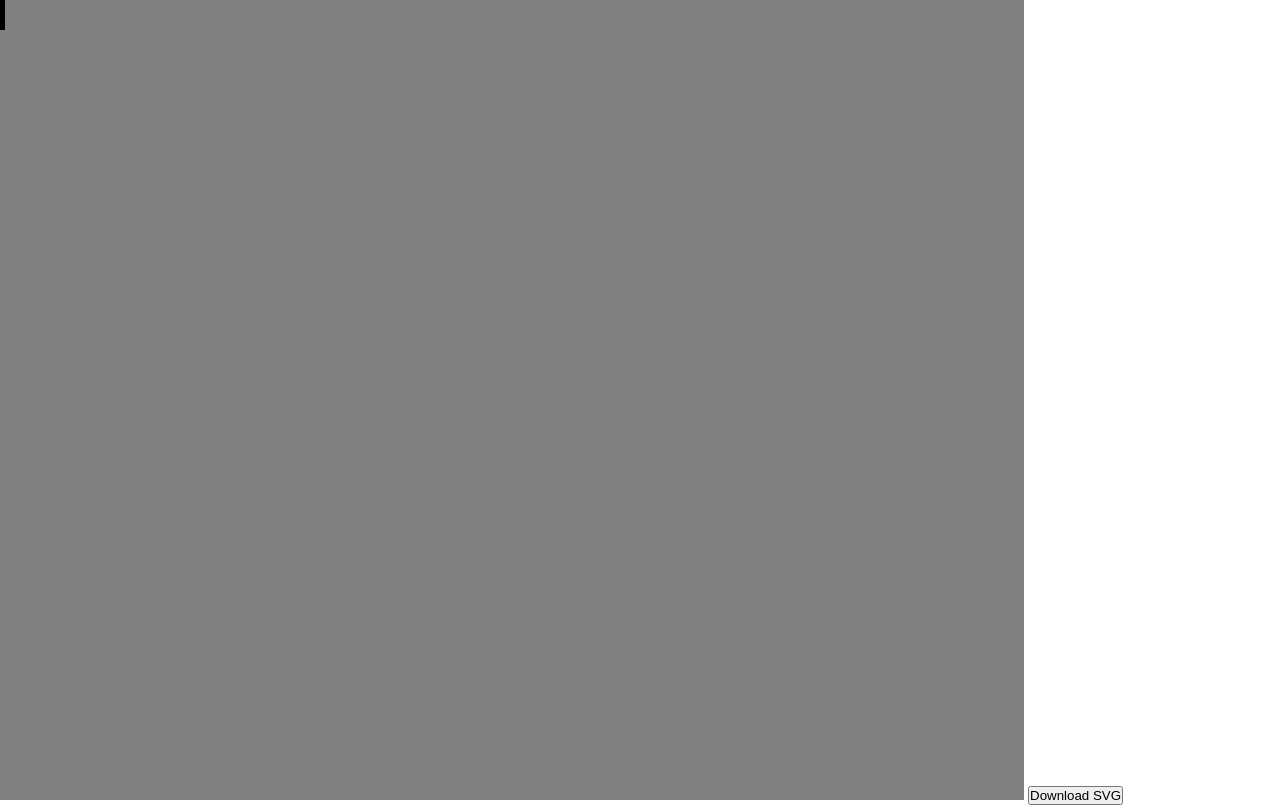
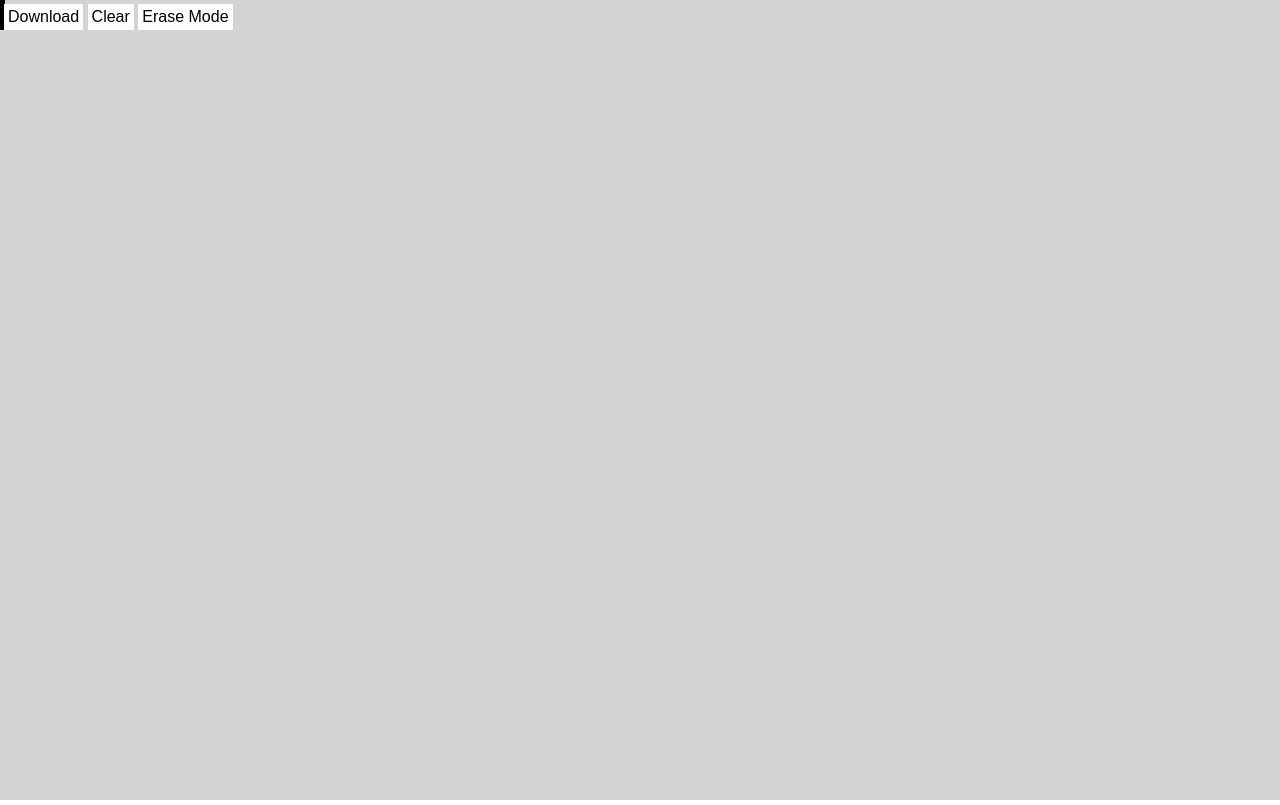
Before and after one commit to pdikmann/pen-friend, a website with bundled scripts: page src/index.html in a window 1280 px wide. Built offline with nearby package versions, Linux system fonts and the light colour scheme; files whose address does not match are found by name.

Commit message:
starting menu bar with erase mode.

```diff
--- /dev/null
+++ b/src/draw_mode.js
@@ -0,0 +1,3 @@
+let foo = 123
+
+export default foo
--- a/src/index.html
+++ b/src/index.html
@@ -4,11 +4,16 @@
     <link rel="stylesheet" type="text/css" href="style.css" />
     <script src="lib/raphael.js"></script>
     <script src="lib/raphael.export.js"></script>
-    <script src="index.js"></script>
-  </head>
+    <script type="module" src="draw_mode.js"></script>
+    <script type="module" src="index.js"></script>
+</head>
   <body>
     <div id="indicator"></div>
+    <div id="menu-bar">
+      <div class="button">Download</div>
+      <div class="button">Clear</div>
+      <div class="button">Erase Mode</div>
+    </div>
     <div id="big"></div>
-    <button type="button" onclick="download_svg()">Download SVG</button>
   </body>
 </html>
--- a/src/index.js
+++ b/src/index.js
@@ -1,3 +1,5 @@
+import draw_mode from "./draw_mode.js"
+
 let paper,
     path = null, // the current path as svg
     point_buffer = [], // points added to the path next frame
@@ -6,7 +8,13 @@ let paper,
     smooth = 0.2,
     indicator, // indicator html ref
     indicator_frame_max = 0,
-    indicator_range = window.innerWidth
+    indicator_range = window.innerWidth,
+    mode_type = {
+      draw: 0,
+      erase: 1
+    },
+    mode = mode_type.draw, // toggle erase and draw mode
+    erase_button // keep track of button (for styling)
 
 function start_path (x, y) {
   path = paper.path(`M${x},${y}`)
@@ -72,8 +80,36 @@ function download_svg () {
   a.click()
 }
 
+function clear () {
+  paper.clear()
+}
+
+function toggle_mode () {
+  switch (mode) {
+  case mode_type.draw:
+    mode = mode_type.erase
+    setup_erase_mode()
+    erase_button.style = "background-color: red; color: white"
+    break
+  case mode_type.erase:
+    mode = mode_type.draw
+    setup_draw_mode()
+    erase_button.style = ""
+    break
+  }
+}
+
 function setup_events () {
-  let big = document.getElementById("big")
+  let big = document.getElementById("big"),
+      buttons = document.getElementsByClassName('button')
+  buttons[0].addEventListener('touchstart', e => download_svg())
+  buttons[1].addEventListener('touchstart', e => clear())
+  buttons[2].addEventListener('touchstart', e => toggle_mode())
+  erase_button = buttons[2]
+  setup_draw_mode()
+}
+
+function setup_draw_mode () {
   big.addEventListener("touchstart", (e) => {
     start_path(e.touches[0].pageX,
                e.touches[0].pageY)
@@ -87,8 +123,25 @@ function setup_events () {
   })
 }
 
+function setup_erase_mode () {
+  big.addEventListener("touchstart", (e) => {
+    erase_start(e.touches[0].pageX,
+                e.touches[0].pageY)
+  })
+  big.addEventListener("touchmove", (e) => {
+    erase_continue(e.touches[0].pageX,
+                  e.touches[0].pageY)
+  })
+}
+
 function animate () {
-  update_path()
+  switch (mode) {
+  case mode_type.draw:
+    update_path()
+    break
+  case mode_type.erase:
+    break
+  }
   window.requestAnimationFrame(animate)
 }
 
--- a/src/style.css
+++ b/src/style.css
@@ -1,6 +1,25 @@
 * {
   margin: 0px;
   padding: 0px;
+  font-family: sans-serif;
+}
+
+#menu-bar {
+  position: fixed;
+  display: block;
+  top: 0px;
+  left: 0px;
+  /* background-color: teal; */
+  z-index: 1;
+  touch-action: none;
+  padding: 0.25rem;
+}
+
+.button {
+  display: inline-block;
+  background-color: white;
+  padding: 0.25rem;
+  margin: 0px;
 }
 
 #indicator {
@@ -15,10 +34,10 @@
 
 #big {
   display: inline-block;
-  background-color: gray;
-  width: 80vw;
+  background-color: lightgray;
+  width: 100vw;
   height: 100vh;
-  word-wrap: break-word;
+  /* word-wrap: break-word; */
   touch-action: none;
 }
 
```
